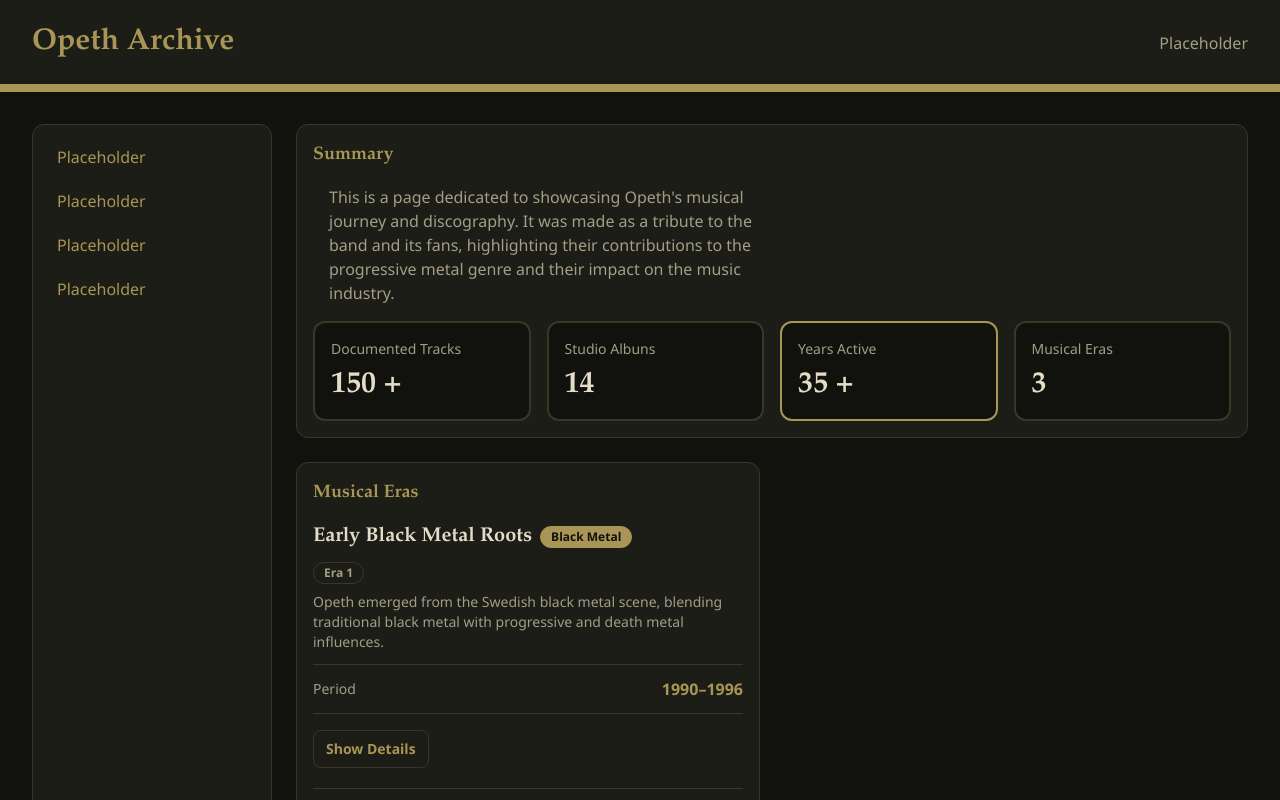
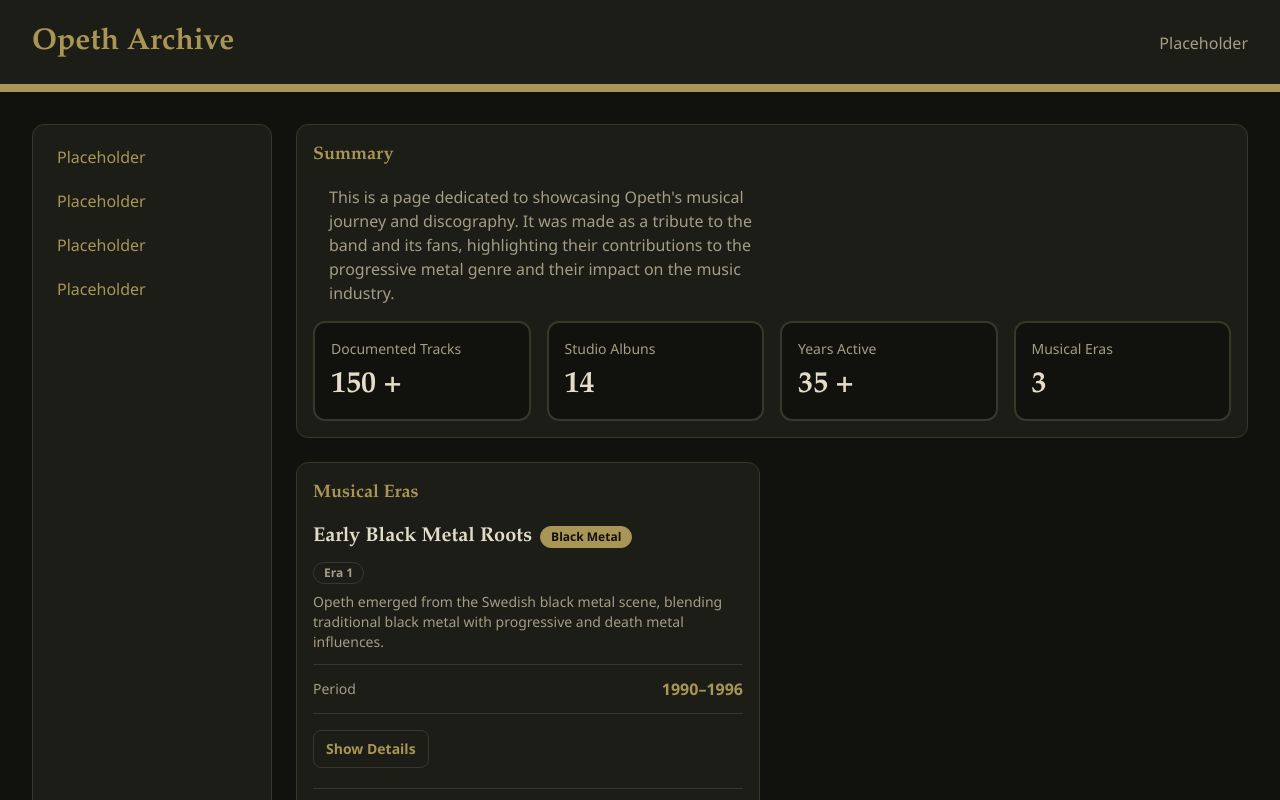
Before and after one commit to tusterman11/my-dashboard, a React (Vite) app: page / in a window 1280 px wide. Shown: the top 800 px of the page. Built offline with nearby package versions, Linux system fonts and the light colour scheme.

Commit message:
feat: transfered summarycards into map for dynamic usage

```diff
--- a/src/App.jsx
+++ b/src/App.jsx
@@ -37,6 +37,13 @@ const eras = [
   },
 ];
 
+const summaryCards = [
+  { title: 'Documented Tracks', value: '150 +' },
+  { title: 'Studio Albuns', value: 14 },
+  { title: 'Years Active', value: '35 +', isHighlighted: true },
+  { title: 'Musical Eras', value: '3' },
+];
+
 function App() {
   return (
     <div className="flex min-h-screen flex-col">
@@ -55,10 +62,13 @@ function App() {
             their impact on the music industry.
           </section>
           <div className="grid grid-cols-2 gap-4 md:grid-cols-4 ">
-            <SummaryCard title="Documented Tracks" value="150 +" />
-            <SummaryCard title="Studio Albuns" value={14} />
-            <SummaryCard title="Years Active" value="35 +" isHighlighted />
-            <SummaryCard title="Musical Eras" value="3" />
+            {summaryCards.map((card) => (
+              <SummaryCard
+                key={card.title}
+                title={card.title}
+                value={card.value}
+              />
+            ))}
           </div>
         </Panel>
         <Panel
--- a/src/components/InfoRow.jsx
+++ b/src/components/InfoRow.jsx
@@ -1,10 +1,10 @@
-function InfoRow({ label, value, children }) {
+function InfoRow({ label, value, children = null }) {
   return (
     <div className="flex w-full min-w-0 items-center justify-between gap-4 py-3">
       <span className="min-w-0 text-sm text-muted">{label}</span>
       <div className="flex shrink-0 items-center gap-3">
         {children}
-        {value && <span className="font-bold tabular-nums">{value}</span>}
+        <span className="font-bold tabular-nums">{value}</span>
       </div>
     </div>
   );
```
